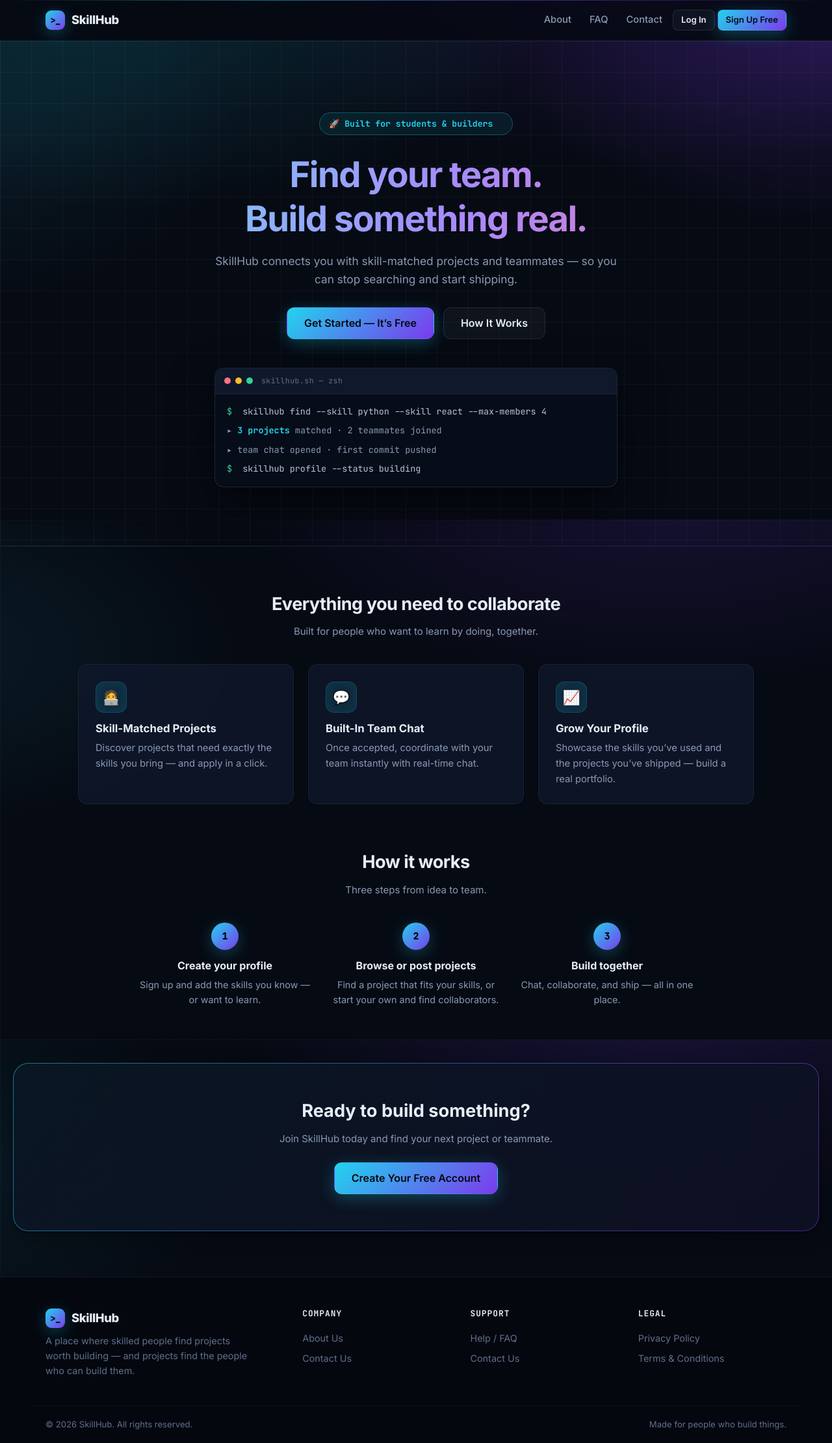
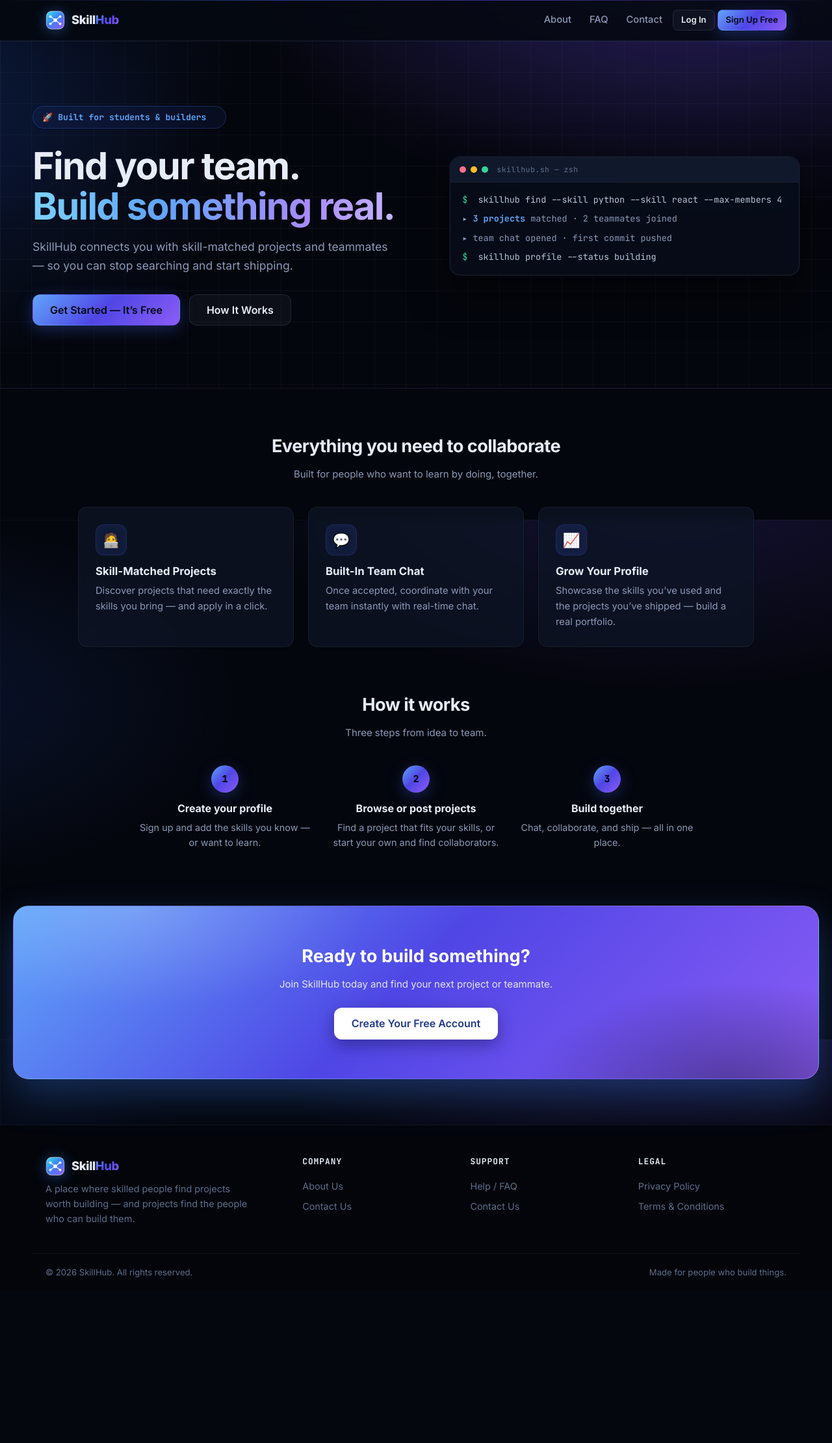
Before and after one commit to jillani0101/SkillHuB, a Flask app: page / in a window 1280 px wide. Shown: the whole page at 65% size. After the commit the page ends 1966 px from the top, so only its background shows below. Run offline with Flask 3, Linux system fonts and the light colour scheme; some libraries are stand-ins or nearby versions.

Commit message:
feat: redesign UI to match premium dark developer/SaaS reference

```diff
--- a/static/style.css
+++ b/static/style.css
@@ -4,25 +4,29 @@
    ========================================================================== */
 
 :root {
-  --brand-400: #22d3ee;
-  --brand-500: #22d3ee;
-  --brand-600: #06b6d4;
-  --brand-700: #0e7490;
+  --cyan-400: #22d3ee;
+  --brand-400: #60a5fa;
+  --brand-500: #3b82f6;
+  --brand-600: #2563eb;
+  --brand-700: #1d4ed8;
+  --indigo-500: #6366f1;
+  --indigo-600: #4f46e5;
   --violet-400: #a78bfa;
   --violet-500: #8b5cf6;
   --violet-600: #7c3aed;
   --magenta: #f472b6;
-  --grad: linear-gradient(135deg, var(--brand-400), var(--violet-600));
+  --grad: linear-gradient(135deg, #60a5fa 0%, #4f46e5 48%, #8b5cf6 100%);
+  --grad-cool: linear-gradient(135deg, var(--cyan-400), var(--brand-500) 55%, var(--violet-500));
 
-  --ink: #e6edf7;
-  --ink-soft: #b7c3d7;
-  --muted: #8a99b3;
+  --ink: #e7edf8;
+  --ink-soft: #b9c4d8;
+  --muted: #8b99b8;
   --faint: #5f6f8c;
 
-  --bg: #060a13;
-  --bg-soft: #0b1120;
-  --card: #111a2e;
-  --card-glass: rgba(17, 26, 46, 0.72);
+  --bg: #04060d;
+  --bg-soft: #0a0f1c;
+  --card: #0e1526;
+  --card-glass: rgba(14, 21, 38, 0.72);
   --border: rgba(148, 163, 184, 0.16);
   --border-soft: rgba(148, 163, 184, 0.09);
 
@@ -36,7 +40,7 @@
   --shadow-sm: 0 1px 2px rgba(0, 0, 0, 0.3);
   --shadow: 0 1px 3px rgba(0, 0, 0, 0.35), 0 10px 28px rgba(0, 0, 0, 0.35);
   --shadow-lg: 0 18px 60px rgba(0, 0, 0, 0.55);
-  --glow: 0 6px 24px rgba(34, 211, 238, 0.28);
+  --glow: 0 6px 24px rgba(70, 108, 246, 0.3);
 
   --font: 'Inter', system-ui, -apple-system, 'Segoe UI', Roboto, sans-serif;
   --mono: 'JetBrains Mono', ui-monospace, SFMono-Regular, Menlo, Consolas, monospace;
@@ -51,17 +55,17 @@ body {
   font-size: 15px;
   line-height: 1.6;
   color: var(--ink-soft);
-  background:
-    radial-gradient(1200px 620px at 80% -10%, rgba(124, 58, 237, 0.16), transparent 55%),
-    radial-gradient(900px 500px at -10% 25%, rgba(34, 211, 238, 0.09), transparent 55%),
-    linear-gradient(rgba(148, 163, 184, 0.045) 1px, transparent 1px),
-    linear-gradient(90deg, rgba(148, 163, 184, 0.045) 1px, transparent 1px),
+background:
+    radial-gradient(1200px 620px at 80% -10%, rgba(109, 78, 245, 0.18) 0%, transparent 55%),
+    radial-gradient(900px 500px at -10% 35%, rgba(37, 99, 235, 0.14) 0%, transparent 55%),
+    linear-gradient(rgba(148, 163, 184, 0.04) 1px, transparent 1px),
+    linear-gradient(90deg, rgba(148, 163, 184, 0.04) 1px, transparent 1px),
     var(--bg);
   background-size: auto, auto, 44px 44px, 44px 44px, auto;
   background-attachment: fixed;
   -webkit-font-smoothing: antialiased;
 }
-::selection { background: rgba(34, 211, 238, 0.3); color: #fff; }
+::selection { background: rgba(70, 108, 246, 0.3); color: #fff; }
 :focus-visible { outline: 2px solid var(--brand-400); outline-offset: 2px; }
 ::-webkit-scrollbar { width: 10px; height: 10px; }
 ::-webkit-scrollbar-track { background: transparent; }
@@ -91,12 +95,12 @@ code, pre { font-family: var(--mono); }
   backdrop-filter: blur(14px);
   -webkit-backdrop-filter: blur(14px);
   border-bottom: 1px solid var(--border-soft);
-  box-shadow: 0 1px 0 rgba(34, 211, 238, 0.06);
+  box-shadow: 0 1px 0 rgba(70, 108, 246, 0.06);
 }
 .sh-nav::before {
   content: '';
   position: absolute; left: 0; right: 0; top: 0; height: 1px;
-  background: linear-gradient(90deg, transparent, rgba(34, 211, 238, 0.5), rgba(124, 58, 237, 0.5), transparent);
+  background: linear-gradient(90deg, transparent, rgba(70, 108, 246, 0.5), rgba(109, 78, 245, 0.5), transparent);
 }
 .sh-nav-inner {
   width: 100%; max-width: 1180px; margin: 0 auto;
@@ -109,14 +113,19 @@ code, pre { font-family: var(--mono); }
   letter-spacing: -0.02em; white-space: nowrap;
 }
 .sh-brand:hover { color: var(--ink); }
-.sh-brand .sh-brand-icon { box-shadow: var(--glow); }
-.sh-brand-icon {
-  width: 30px; height: 30px; border-radius: 9px;
-  background: var(--grad); color: #03060c;
-  display: flex; align-items: center; justify-content: center;
-  font-family: var(--mono); font-weight: 800; font-size: 0.86rem;
-  letter-spacing: -0.06em; flex-shrink: 0;
-  box-shadow: 0 0 0 1px rgba(255, 255, 255, 0.12) inset;
+.sh-logo-mark {
+  width: 30px; height: 30px; border-radius: 9px; flex-shrink: 0;
+  filter: drop-shadow(0 2px 10px rgba(59, 130, 246, 0.45));
+  transition: transform 0.2s;
+}
+.sh-logo-mark svg { width: 100%; height: 100%; display: block; }
+.sh-brand:hover .sh-logo-mark { transform: scale(1.06) rotate(-3deg); }
+.sh-logo-text { font-weight: 800; letter-spacing: -0.02em; white-space: nowrap; }
+.sh-logo-accent {
+  background: var(--grad);
+  -webkit-background-clip: text;
+  background-clip: text;
+  -webkit-text-fill-color: transparent;
 }
 .sh-nav-links { display: flex; align-items: center; gap: 4px; margin-left: auto; flex-wrap: wrap; }
 .sh-nav-link {
@@ -346,28 +356,35 @@ code, pre { font-family: var(--mono); }
 .lp-hero {
   position: relative;
   background:
-    radial-gradient(1100px 560px at 15% -10%, rgba(34, 211, 238, 0.16) 0%, transparent 60%),
-    radial-gradient(900px 520px at 100% 0%, rgba(124, 58, 237, 0.22) 0%, transparent 55%),
-    linear-gradient(rgba(148, 163, 184, 0.06) 1px, transparent 1px),
-    linear-gradient(90deg, rgba(148, 163, 184, 0.06) 1px, transparent 1px);
+    radial-gradient(1200px 620px at 85% -20%, rgba(109, 78, 245, 0.2) 0%, transparent 60%),
+    radial-gradient(900px 500px at -10% 5%, rgba(37, 99, 235, 0.16) 0%, transparent 55%),
+    linear-gradient(rgba(148, 163, 184, 0.05) 1px, transparent 1px),
+    linear-gradient(90deg, rgba(148, 163, 184, 0.05) 1px, transparent 1px);
   background-size: auto, auto, 48px 48px, 48px 48px;
-  text-align: center; padding: 110px 20px 90px;
+  text-align: left; padding: 100px 20px 96px;
   border-bottom: 1px solid var(--border-soft);
   overflow: hidden;
 }
-.lp-hero h1 {
-  font-size: clamp(2.1rem, 4.5vw, 3.4rem);
-  letter-spacing: -0.03em; margin-bottom: 18px;
-  background: linear-gradient(100deg, #67e8f9 0%, var(--violet-400) 55%, var(--magenta) 100%);
+.lp-hero-grid {
+  width: 100%; max-width: 1180px; margin: 0 auto;
+  display: grid; grid-template-columns: 1.05fr 0.95fr; gap: 48px; align-items: center;
+}
+.lp-hero-copy h1 {
+  font-size: clamp(2.2rem, 5vw, 3.6rem);
+  letter-spacing: -0.03em; margin: 0 0 18px; line-height: 1.08;
+  color: var(--ink);
+}
+.lp-hero-grad {
+  background: linear-gradient(100deg, #7dd3fc 0%, #60a5fa 35%, var(--violet-400) 75%, #c4b5fd 100%);
   -webkit-background-clip: text;
   background-clip: text;
   -webkit-text-fill-color: transparent;
 }
-.lp-hero .lead { max-width: 620px; margin: 0 auto 30px; font-size: 1.08rem; color: var(--muted); }
-.lp-hero-btns { display: flex; justify-content: center; gap: 14px; flex-wrap: wrap; }
+.lp-hero-copy .lead { max-width: 560px; margin: 0 0 30px; font-size: 1.1rem; color: var(--muted); }
+.lp-hero-btns { display: flex; gap: 14px; flex-wrap: wrap; }
 .lp-badge {
   display: inline-flex; align-items: center; gap: 7px;
-  background: rgba(34, 211, 238, 0.08); border: 1px solid rgba(34, 211, 238, 0.3);
+  background: rgba(70, 108, 246, 0.08); border: 1px solid rgba(70, 108, 246, 0.3);
   padding: 6px 14px; border-radius: 999px; font-size: 0.82rem;
   color: var(--brand-400); font-weight: 600; font-family: var(--mono);
   box-shadow: var(--shadow-sm); margin-bottom: 26px;
@@ -378,12 +395,12 @@ code, pre { font-family: var(--mono); }
 
 /* Terminal card under hero */
 .lp-term {
-  max-width: 620px; margin: 44px auto 0; text-align: left;
-  border-radius: 14px; overflow: hidden;
+  max-width: none; margin: 0; text-align: left;
+  border-radius: 16px; overflow: hidden;
   background: rgba(8, 13, 26, 0.85);
-  border: 1px solid var(--border);
-  box-shadow: 0 24px 64px rgba(0, 0, 0, 0.5);
-  backdrop-filter: blur(10px);
+  border: 1px solid rgba(148, 163, 184, 0.14);
+  box-shadow: 0 24px 64px rgba(0, 0, 0, 0.5), 0 0 0 1px rgba(70, 108, 246, 0.08);
+  backdrop-filter: blur(12px);
 }
 .lp-term-bar {
   display: flex; align-items: center; gap: 7px;
@@ -413,13 +430,13 @@ code, pre { font-family: var(--mono); }
   -webkit-backdrop-filter: blur(8px);
   transition: transform 0.2s, border-color 0.2s, box-shadow 0.2s;
 }
-.lp-card:hover { transform: translateY(-3px); border-color: rgba(124, 58, 237, 0.35); box-shadow: 0 12px 36px rgba(124, 58, 237, 0.12); }
+.lp-card:hover { transform: translateY(-3px); border-color: rgba(109, 78, 245, 0.35); box-shadow: 0 12px 36px rgba(109, 78, 245, 0.12); }
 .lp-icon {
   width: 48px; height: 48px; border-radius: 13px;
-  background: rgba(34, 211, 238, 0.1); color: var(--brand-400);
-  border: 1px solid rgba(34, 211, 238, 0.2);
+  background: rgba(70, 108, 246, 0.1); color: var(--brand-400);
+  border: 1px solid rgba(70, 108, 246, 0.2);
   display: grid; place-items: center; font-size: 1.35rem; margin-bottom: 14px;
-  box-shadow: 0 0 20px rgba(34, 211, 238, 0.1) inset;
+  box-shadow: 0 0 20px rgba(70, 108, 246, 0.1) inset;
 }
 .lp-card h3 { font-size: 1.05rem; }
 .lp-card p { color: var(--muted); font-size: 0.92rem; margin: 0; }
@@ -435,25 +452,35 @@ code, pre { font-family: var(--mono); }
 .lp-step h3 { font-size: 1rem; }
 .lp-step p { color: var(--muted); font-size: 0.9rem; }
 .lp-cta {
+  position: relative;
   margin: 0 20px 70px; border-radius: 24px; text-align: center;
+  background: var(--grad);
+  border: 1px solid rgba(255, 255, 255, 0.14);
+  padding: 60px 24px;
+  box-shadow: 0 24px 60px rgba(59, 130, 246, 0.32);
+  overflow: hidden;
+}
+.lp-cta::before {
+  content: '';
+  position: absolute; inset: 0;
   background:
-    linear-gradient(rgba(9, 14, 26, 0.92), rgba(9, 14, 26, 0.92)) padding-box,
-    linear-gradient(135deg, rgba(34, 211, 238, 0.55), rgba(124, 58, 237, 0.55)) border-box;
-  border: 1px solid transparent;
-  padding: 56px 24px;
-  box-shadow: var(--shadow);
+    radial-gradient(600px 260px at 15% 0%, rgba(255, 255, 255, 0.18) 0%, transparent 60%),
+    radial-gradient(600px 320px at 90% 110%, rgba(4, 6, 13, 0.4) 0%, transparent 55%);
 }
-.lp-cta h2 { font-size: 1.7rem; }
-.lp-cta p { color: var(--muted); margin-bottom: 24px; }
+.lp-cta > * { position: relative; }
+.lp-cta h2 { font-size: 1.7rem; color: #fff; }
+.lp-cta p { color: rgba(255, 255, 255, 0.85); margin-bottom: 24px; }
+.lp-cta .sh-btn-primary { background: #ffffff; color: #1e3a8a; box-shadow: 0 8px 24px rgba(2, 6, 23, 0.35); }
+.lp-cta .sh-btn-primary:hover { background: #dbeafe; color: #1e3a8a; }
 
 /* ---------- Footer ---------- */
-.sh-footer { background: #04070e; color: #5f6f8c; margin-top: 48px; border-top: 1px solid var(--border-soft); }
+.sh-footer { background: #03050b; color: #5f6f8c; margin-top: 48px; border-top: 1px solid var(--border-soft); }
 .sh-footer-inner {
   width: 100%; max-width: 1180px; margin: 0 auto;
   padding: 48px 20px 28px;
   display: grid; grid-template-columns: 1.6fr 1fr 1fr 1fr; gap: 30px;
 }
-.sh-footer .sh-brand { color: #e6edf7; }
+.sh-footer .sh-logo-text { color: #e7edf8; }
 .sh-footer-col h4 { color: #e6edf7; font-size: 0.8rem; text-transform: uppercase; letter-spacing: 0.08em; margin-bottom: 14px; font-family: var(--mono); }
 .sh-footer-col a { display: block; color: #5f6f8c; font-size: 0.9rem; padding: 4px 0; }
 .sh-footer-col a:hover { color: var(--brand-400); }
--- a/templates/base.html
+++ b/templates/base.html
@@ -34,7 +34,7 @@
 <nav class="sh-nav">
     <div class="sh-nav-inner">
         <a class="sh-brand" href="{{ url_for('home_page') }}">
-            <span class="sh-brand-icon">&gt;_</span> SkillHub
+            {% include 'includes/_logo.html' %}
         </a>
 
         <button class="sh-nav-toggle" id="navToggle" aria-label="Menu">&#9776;</button>
@@ -70,7 +70,7 @@
 <nav class="sh-nav">
     <div class="sh-nav-inner">
         <a class="sh-brand" href="{{ url_for('home') }}">
-            <span class="sh-brand-icon">&gt;_</span> SkillHub
+            {% include 'includes/_logo.html' %}
         </a>
         <button class="sh-nav-toggle" id="navToggle" aria-label="Menu">&#9776;</button>
         <div class="sh-nav-links" id="navLinks">
@@ -93,7 +93,7 @@
 <footer class="sh-footer">
     <div class="sh-footer-inner">
         <div>
-            <a class="sh-brand" href="{{ url_for('home') }}"><span class="sh-brand-icon">&gt;_</span> SkillHub</a>
+            <a class="sh-brand" href="{{ url_for('home') }}">{% include 'includes/_logo.html' %}</a>
             <p class="sh-footer-tagline mt-1">A place where skilled people find projects worth building — and projects find the people who can build them.</p>
         </div>
         <div class="sh-footer-col">
--- a/templates/forgot_password.html
+++ b/templates/forgot_password.html
@@ -3,9 +3,7 @@
 {% block content %}
 <div class="sh-auth-wrap">
     <div class="sh-auth">
-        <div class="sh-auth-brand">
-            <span class="sh-brand-icon">&gt;_</span> SkillHub
-        </div>
+        <div class="sh-auth-brand">{% include 'includes/_logo.html' %}</div>
         <div class="sh-auth-head">
             <h1>Reset your password</h1>
             <p>Enter your email and we&rsquo;ll send you a reset link.</p>
--- /dev/null
+++ b/templates/includes/_logo.html
@@ -0,0 +1,20 @@
+<span class="sh-logo-mark">
+    <svg viewBox="0 0 32 32" fill="none" xmlns="http://www.w3.org/2000/svg" aria-hidden="true" focusable="false">
+        <defs>
+            <linearGradient id="shLogoGrad" x1="4" y1="2" x2="28" y2="30" gradientUnits="userSpaceOnUse">
+                <stop offset="0" stop-color="#38d9f0"/>
+                <stop offset="0.45" stop-color="#3b82f6"/>
+                <stop offset="1" stop-color="#8b5cf6"/>
+            </linearGradient>
+        </defs>
+        <rect x="1.5" y="1.5" width="29" height="29" rx="8.5" fill="url(#shLogoGrad)"/>
+        <rect x="1.5" y="1.5" width="29" height="29" rx="8.5" stroke="rgba(255,255,255,0.5)" stroke-width="1.2"/>
+        <circle cx="16" cy="16" r="3" fill="#ffffff"/>
+        <circle cx="8" cy="10" r="2.1" fill="#ffffff" fill-opacity="0.9"/>
+        <circle cx="24" cy="10" r="2.1" fill="#ffffff" fill-opacity="0.9"/>
+        <circle cx="8" cy="22" r="2.1" fill="#ffffff" fill-opacity="0.9"/>
+        <circle cx="24" cy="22" r="2.1" fill="#ffffff" fill-opacity="0.9"/>
+        <path d="M16 16 8 10M16 16 24 10M16 16 8 22M16 16 24 22" stroke="#ffffff" stroke-width="1.5" stroke-linecap="round" opacity="0.8"/>
+    </svg>
+</span>
+<span class="sh-logo-text">Skill<span class="sh-logo-accent">Hub</span></span>
--- a/templates/landing.html
+++ b/templates/landing.html
@@ -4,12 +4,15 @@
 <div class="lp">
 
     <section class="lp-hero">
+        <div class="lp-hero-grid">
+            <div class="lp-hero-copy">
                 <span class="lp-badge">&#128640; Built for students &amp; builders</span>
-        <h1>Find your team.<br>Build something real.</h1>
+                <h1>Find your team.<br><span class="lp-hero-grad">Build something real.</span></h1>
                 <p class="lead">SkillHub connects you with skill-matched projects and teammates — so you can stop searching and start shipping.</p>
                 <div class="lp-hero-btns">
                     <a class="sh-btn sh-btn-primary sh-btn-lg" href="{{ url_for('register') }}">Get Started &mdash; It&rsquo;s Free</a>
                     <a class="sh-btn sh-btn-outline sh-btn-lg" href="{{ url_for('faq') }}">How It Works</a>
+                </div>
             </div>
 
             <div class="lp-term" aria-hidden="true">
@@ -24,6 +27,7 @@
                     <div class="lp-term-line"><span class="lp-term-out">&#9656; <b>3 projects</b> matched &middot; 2 teammates joined</span></div>
                     <div class="lp-term-line"><span class="lp-term-out">&#9656; team chat opened &middot; first commit pushed</span></div>
                     <div class="lp-term-line"><span class="lp-term-prompt">$</span> skillhub profile --status building<span class="lp-term-caret">&nbsp;&#2588;</span></div>
+                </div>
             </div>
         </div>
     </section>
--- a/templates/login.html
+++ b/templates/login.html
@@ -3,9 +3,7 @@
 {% block content %}
 <div class="sh-auth-wrap">
     <div class="sh-auth">
-        <div class="sh-auth-brand">
-            <span class="sh-brand-icon">&gt;_</span> SkillHub
-        </div>
+        <div class="sh-auth-brand">{% include 'includes/_logo.html' %}</div>
         <div class="sh-auth-head">
             <h1>Welcome back</h1>
             <p>Log in to continue building with your team.</p>
--- a/templates/register.html
+++ b/templates/register.html
@@ -3,9 +3,7 @@
 {% block content %}
 <div class="sh-auth-wrap">
     <div class="sh-auth">
-        <div class="sh-auth-brand">
-            <span class="sh-brand-icon">&gt;_</span> SkillHub
-        </div>
+        <div class="sh-auth-brand">{% include 'includes/_logo.html' %}</div>
         <div class="sh-auth-head">
             <h1>Create your account</h1>
             <p>Free forever. Connect with people who build.</p>
--- a/templates/reset_password.html
+++ b/templates/reset_password.html
@@ -3,9 +3,7 @@
 {% block content %}
 <div class="sh-auth-wrap">
     <div class="sh-auth">
-        <div class="sh-auth-brand">
-            <span class="sh-brand-icon">&gt;_</span> SkillHub
-        </div>
+        <div class="sh-auth-brand">{% include 'includes/_logo.html' %}</div>
         <div class="sh-auth-head">
             <h1>Set a new password</h1>
             <p>Choose a strong password for your account.</p>
```
Also changed, not shown: other parts of static/style.css (+42 -25 lines). Lines whose indentation alone changed are shown as unchanged.
